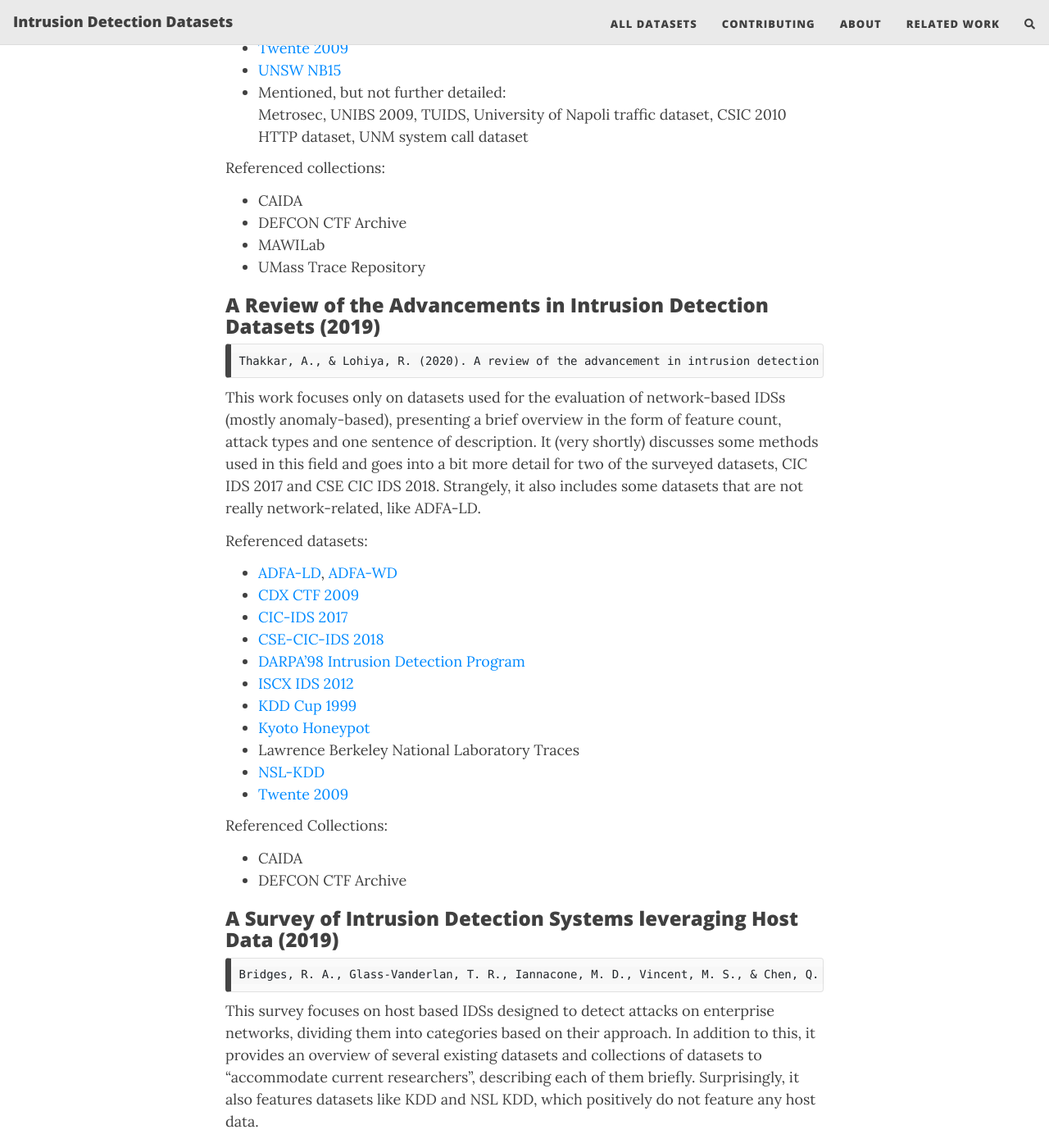
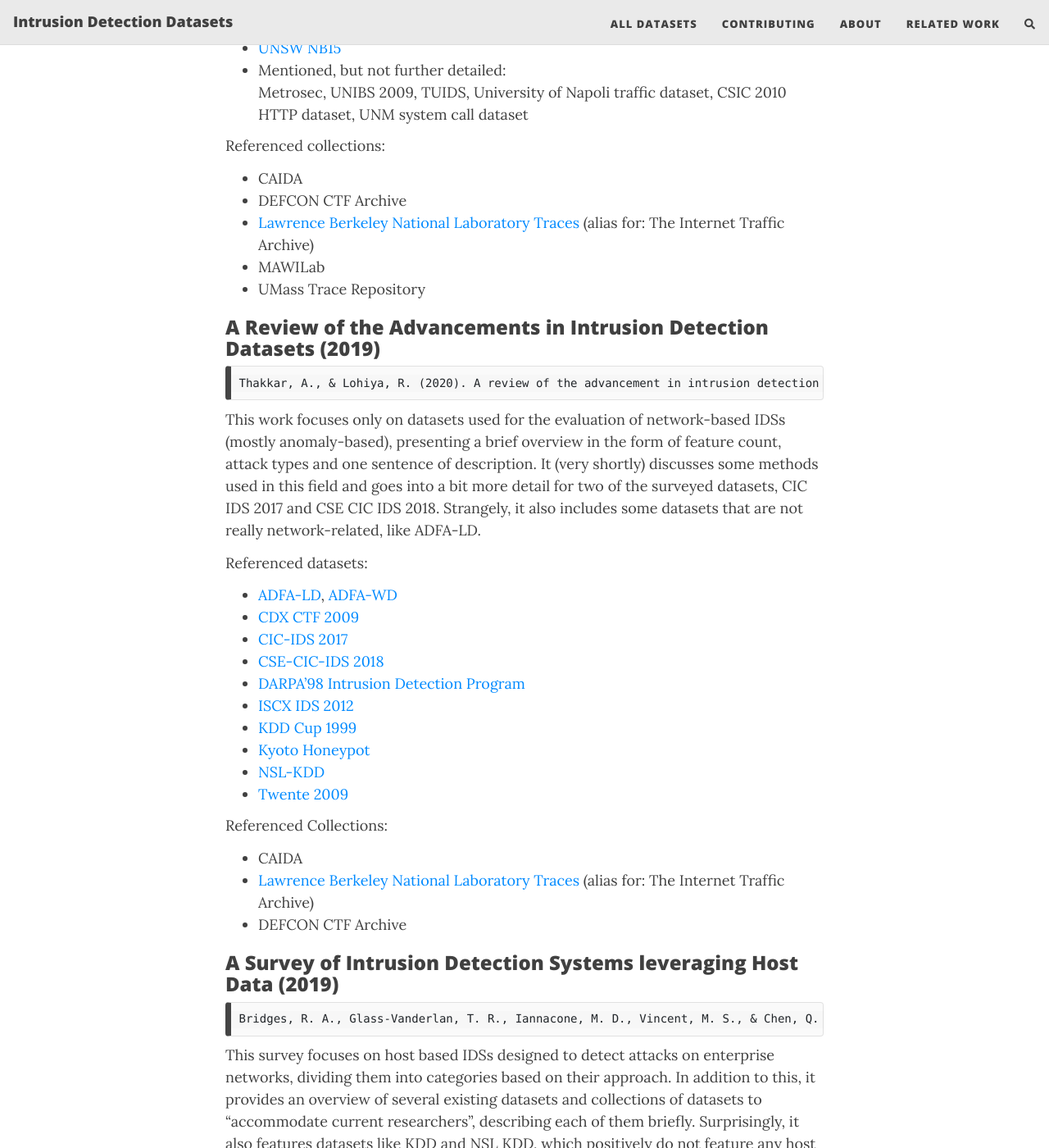
Before and after one commit to fkie-cad/COMIDDS, a Jekyll site: the page built from content/related_work.md, in a window 1280 px wide and 1400 px high, scrolled down 2415 px. Shown: the whole window at 82% size. Built offline with Jekyll 4.4.1, drawn with Linux system fonts in a browser that asks for light colours; nearby versions of some CDN libraries; comment, search, counter and statistics services are not loaded; some of the changed text lies outside the part shown.

Commit message:
Add links to related work

```diff
--- a/content/related_work.md
+++ b/content/related_work.md
@@ -84,6 +83,7 @@
 Referenced collections:
 - CAIDA
 - DEFCON CTF Archive
+- [Lawrence Berkeley National Laboratory Traces](#the-internet-traffic-archive) (alias for: The Internet Traffic Archive)
 - MAWILab
 - UMass Trace Repository
 
@@ -106,12 +106,12 @@
 - [ISCX IDS 2012](/intrusion-detection-datasets/content/datasets/iscx_ids_2012)
 - [KDD Cup 1999](/intrusion-detection-datasets/content/datasets/kdd_cup_1999)
 - [Kyoto Honeypot](/intrusion-detection-datasets/content/datasets/kyoto_honeypot)
-- Lawrence Berkeley National Laboratory Traces
 - [NSL-KDD](/intrusion-detection-datasets/content/datasets/nsl_kdd_dataset)
 - [Twente 2009](/intrusion-detection-datasets/content/datasets/twente_2009)
 
 Referenced Collections:
 - CAIDA
+- [Lawrence Berkeley National Laboratory Traces](#the-internet-traffic-archive) (alias for: The Internet Traffic Archive)
 - DEFCON CTF Archive
 
 ### A Survey of Intrusion Detection Systems leveraging Host Data (2019)
@@ -203,6 +202,7 @@
 - [IMPACT](#impact)
 - [Internet Traffic Archive](#the-internet-traffic-archive)
 - Kaggle
+- [Lawrence Berkeley National Laboratory Traces](#the-internet-traffic-archive) (alias for: The Internet Traffic Archive)
 - [Malware Traffic Analysis](#malware-traffic-analysis)
 - Mid-Atlantic CCDC
 - MAWILab
@@ -306,6 +305,7 @@
 Referenced collections:
 - CAIDA
 - DEFCON CTF archive
+- [Lawrence Berkeley National Laboratory Traces](#the-internet-traffic-archive) (alias for: The Internet Traffic Archive)
 
 ## Other collections
 
```
Also changed, not shown: other parts of content/related_work.md (+0 -3 lines).
